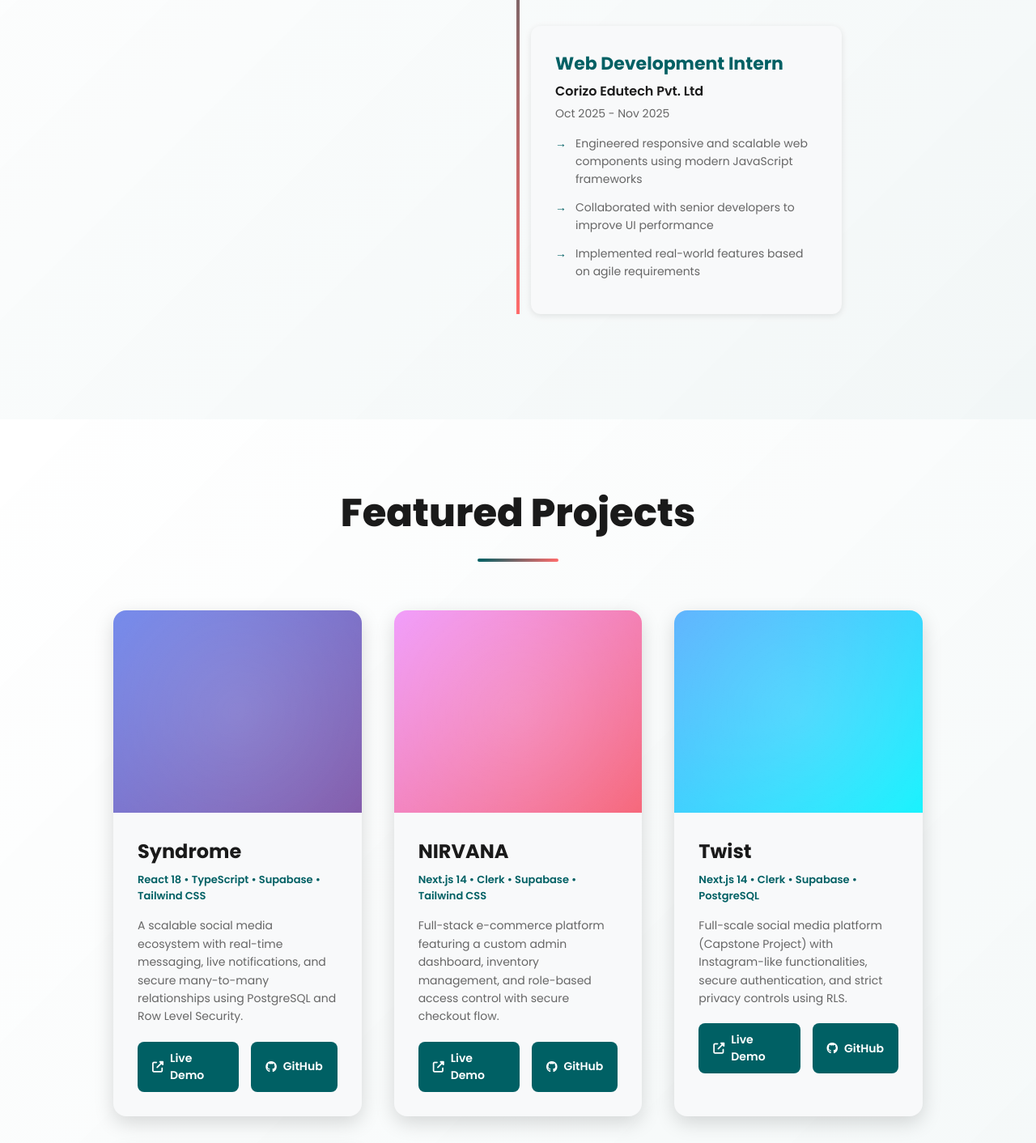
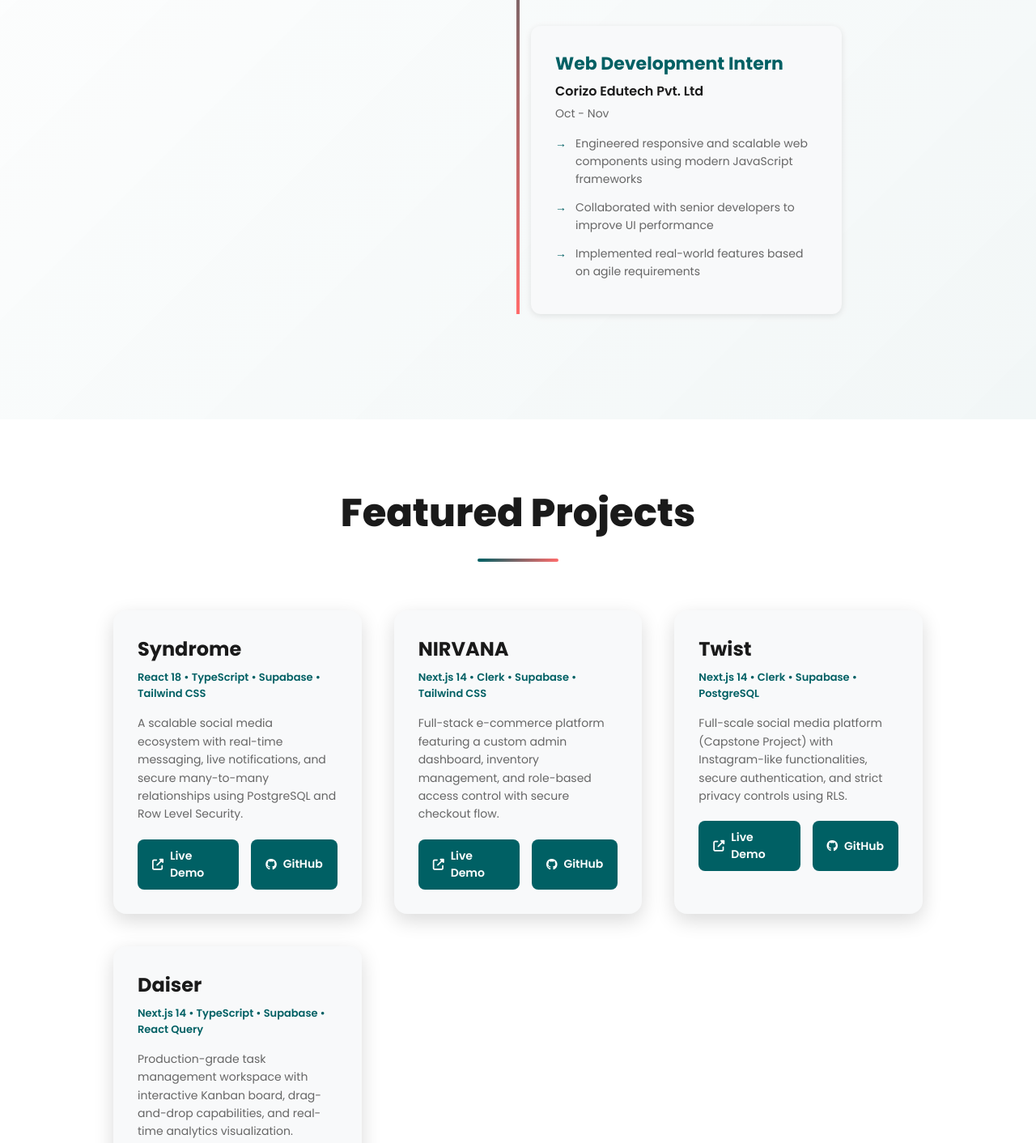
Before and after one commit to showlittlemercy/Priyanshu-FULLSTACKDEVELOPER-PORTFOLIO, a plain HTML site: page index.html in a window 1280 px wide. Shown: the part 2340-3752 px from the top of the page at 81% size. Drawn offline with Linux system fonts and the light colour scheme.

Commit message:
Remove 2025 references and simplify projects banner

```diff
--- a/css/style.css
+++ b/css/style.css
@@ -645,7 +645,7 @@ section {
    ============================================ */
 
 .projects {
-    background: linear-gradient(135deg, transparent, rgba(0, 96, 100, 0.05));
+    background: transparent;
 }
 
 .projects-grid {
@@ -669,11 +669,7 @@ section {
 }
 
 .project-image {
-    width: 100%;
-    height: 250px;
-    background: linear-gradient(135deg, var(--primary-color), var(--primary-light));
-    position: relative;
-    overflow: hidden;
+    display: none;
 }
 
 .project-image::before {
--- a/index.html
+++ b/index.html
@@ -145,7 +145,7 @@
                     <div class="timeline-content">
                         <h3>Data Science Intern</h3>
                         <p class="company">Corizo Edutech Pvt. Ltd</p>
-                        <p class="date">Nov 2025 - Dec 2025</p>
+                        <p class="date">Nov - Dec</p>
                         <ul class="experience-list">
                             <li>Conducted exploratory data analysis (EDA) and data preprocessing using Python (Pandas, NumPy)</li>
                             <li>Developed and evaluated machine learning models using Scikit-learn</li>
@@ -158,7 +158,7 @@
                     <div class="timeline-content">
                         <h3>Web Development Intern</h3>
                         <p class="company">Corizo Edutech Pvt. Ltd</p>
-                        <p class="date">Oct 2025 - Nov 2025</p>
+                        <p class="date">Oct - Nov</p>
                         <ul class="experience-list">
                             <li>Engineered responsive and scalable web components using modern JavaScript frameworks</li>
                             <li>Collaborated with senior developers to improve UI performance</li>
@@ -381,7 +381,7 @@
                     </div>
                     <h3>Published Research</h3>
                     <p class="pub-title">"Cloud-Based Social Media Platforms: Architectures & Future Trends"</p>
-                    <p class="pub-venue">International Journal of IJISRT (2025)</p>
+                    <p class="pub-venue">International Journal of IJISRT</p>
                     <a href="https://ijisrt.com/assets/upload/files/IJISRT25MAY1223.pdf" target="_blank" class="pub-link">
                         <i class="fas fa-file-pdf"></i> Open PDF
                     </a>
@@ -484,7 +484,7 @@
     <footer class="footer">
         <div class="container">
             <div class="footer-content">
-                <p>&copy; 2025 Priyanshu. All rights reserved.</p>
+                <p>&copy; Priyanshu. All rights reserved.</p>
                 <p class="footer-text">Crafted with <i class="fas fa-heart"></i> by Priyanshu | Full Stack Developer</p>
             </div>
         </div>
```
